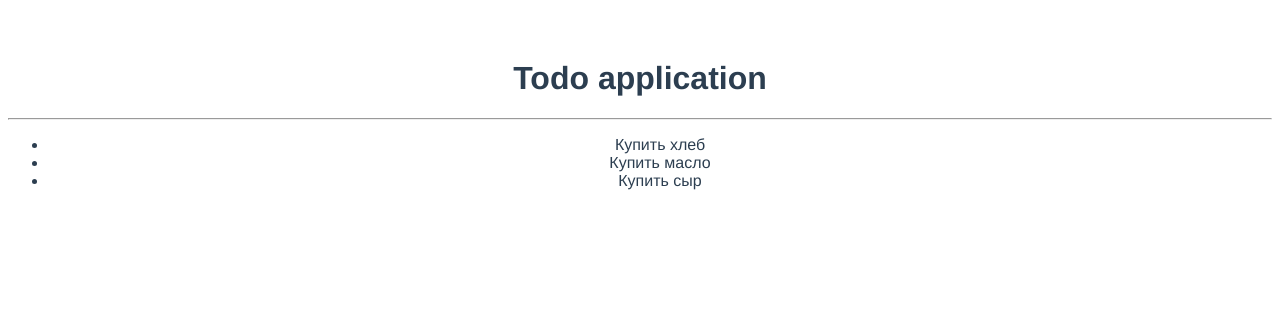
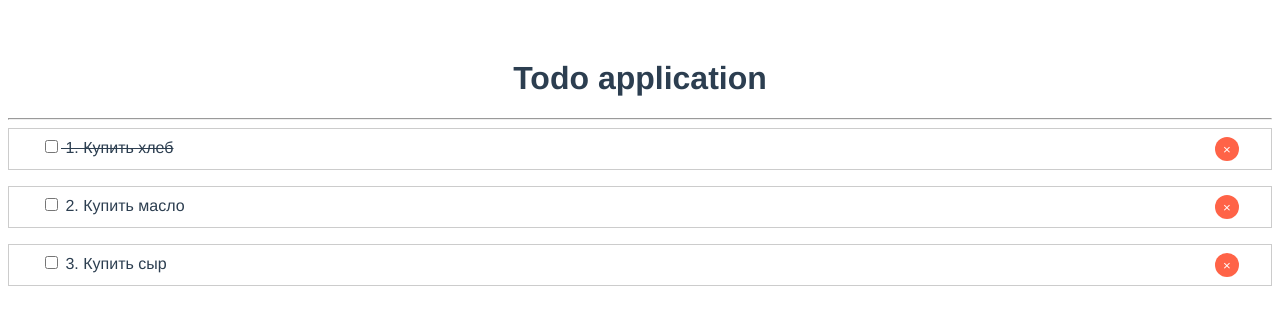
Before and after one commit to maksimerohin/vue-crash-course, a Vue app: page / in a window 1280 px wide. Shown: the top 316 px of the page. Built offline with nearby package versions, Linux system fonts and the light colour scheme.

Commit message:
Add styles

```diff
--- a/src/App.vue
+++ b/src/App.vue
@@ -16,7 +16,7 @@
         data() {
             return {
                 todos: [
-                    {id: 1, title: 'Купить хлеб', completed: false},
+                    {id: 1, title: 'Купить хлеб', completed: true},
                     {id: 2, title: 'Купить масло', completed: false},
                     {id: 3, title: 'Купить сыр', completed: false}
                 ]
--- a/src/components/TodoItem.vue
+++ b/src/components/TodoItem.vue
@@ -1,6 +1,11 @@
 <template>
     <li>
-        {{todo.title}}
+        <span v-bind:class="{done: todo.completed}">
+            <input type="checkbox">
+            {{todo.id}}.
+            {{todo.title}}
+        </span>
+        <button class="rm">&times;</button>
     </li>
 </template>
 
@@ -14,3 +19,27 @@
         }
     }
 </script>
+
+<style scoped>
+    li {
+        border: 1px solid #cccccc;
+        display: flex;
+        justify-content: space-between;
+        padding: .5rem 2rem;
+        margin-bottom: 1rem;
+    }
+
+    .rm {
+        background-color: tomato;
+        color: #fff;
+        width: 1.5rem;
+        height: 1.5rem;
+        border-radius: 50%;
+        cursor: pointer;
+        border: none;
+    }
+
+    .done {
+        text-decoration: line-through;
+    }
+</style>
--- a/src/components/TodoList.vue
+++ b/src/components/TodoList.vue
@@ -19,3 +19,10 @@
         }
     }
 </script>
+
+<style scoped>
+    ul {
+        margin: 0;
+        padding: 0;
+    }
+</style>
```
